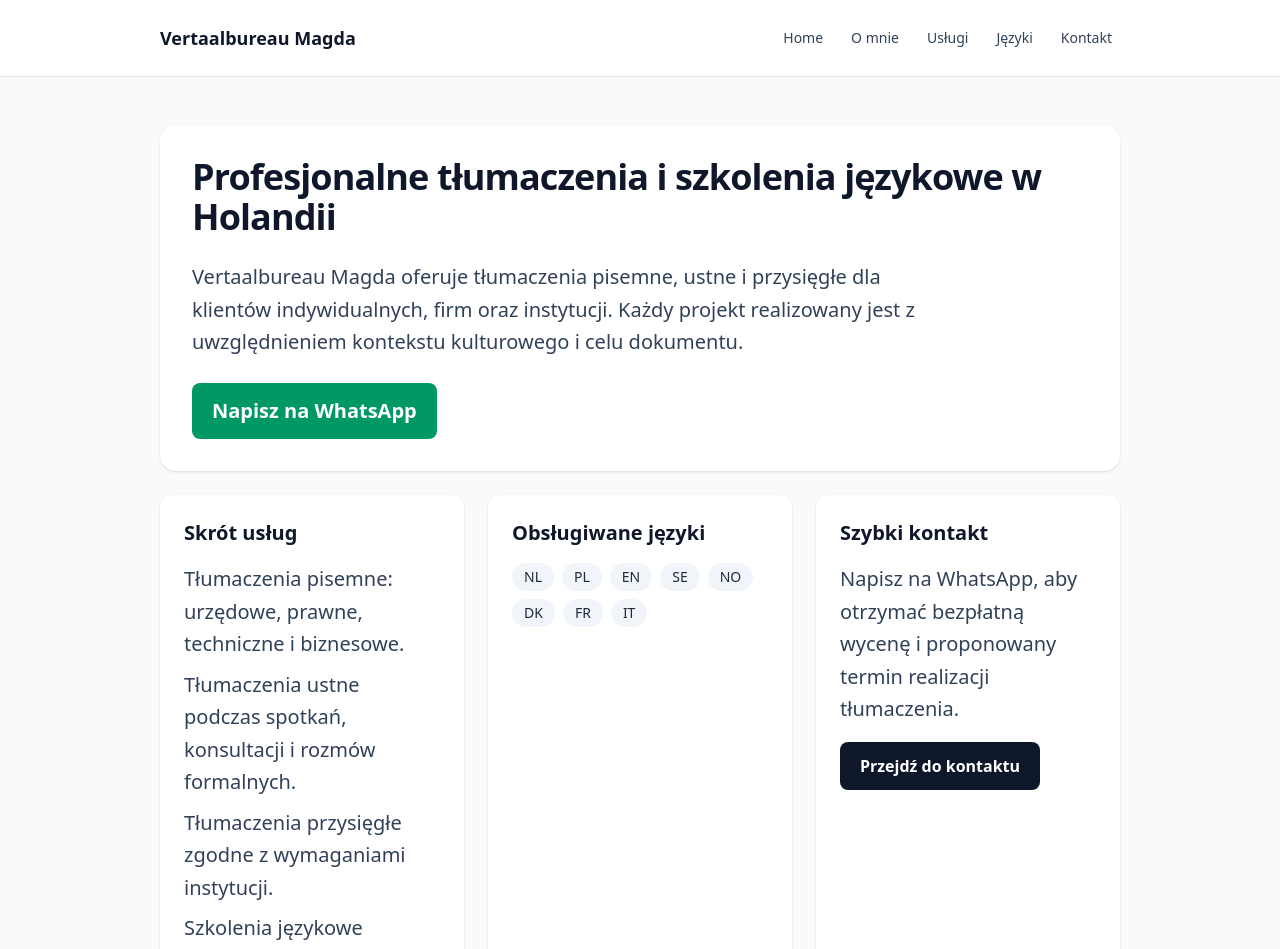
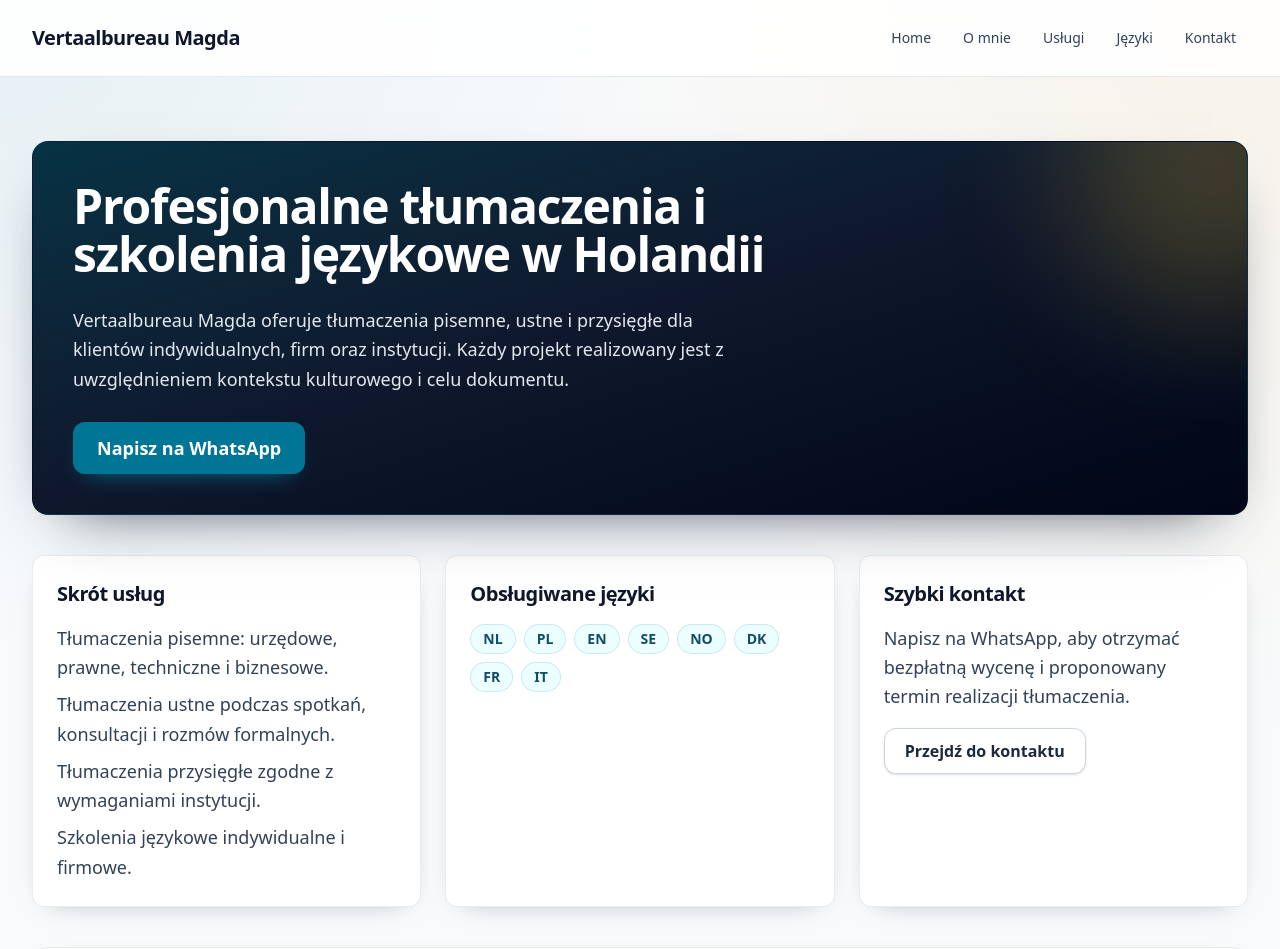
Before and after one commit to mareksuchodolski12-hash/magdatlumacz, a Next.js app: page / in a window 1280 px wide. Shown: the top 949 px of the page. Built offline with nearby package versions, Linux system fonts and the light colour scheme.

Commit message:
feat: add premium visual design system and reusable UI components
Co-authored-by: mareksuchodolski12-hash <260609300+mareksuchodolski12-hash@users.noreply.github.com>

```diff
--- a/components/Layout.tsx
+++ b/components/Layout.tsx
@@ -1,5 +1,6 @@
 import Link from "next/link";
 import { ReactNode, useEffect, useState } from "react";
+import Button, { getButtonClasses } from "@/components/ui/Button";
 
 const navItems = [
   { href: "/", label: "Home" },
@@ -24,29 +25,32 @@ export default function Layout({ children }: { children: ReactNode }) {
   };
 
   return (
-    <div className="min-h-screen bg-slate-50 text-slate-900">
-      <header className="sticky top-0 z-40 border-b border-slate-200 bg-white/95 backdrop-blur">
-        <div className="mx-auto flex w-full max-w-screen-lg items-center justify-between px-4 py-4 md:px-6 lg:px-8">
-          <Link href="/" className="text-lg font-bold text-slate-900">
+    <div className="min-h-screen bg-transparent text-slate-900">
+      <header className="sticky top-0 z-40 border-b border-slate-200/90 bg-white/90 backdrop-blur-md">
+        <div className="page-container flex items-center justify-between py-4">
+          <Link href="/" className="text-lg font-bold tracking-tight text-slate-900 md:text-xl">
             Vertaalbureau Magda
           </Link>
 
-          <button
-            type="button"
-            className="inline-flex min-h-11 items-center rounded-lg border border-slate-300 px-3 py-2 text-sm font-medium text-slate-700 hover:bg-slate-100 xl:hidden"
+          <Button
             aria-expanded={isMenuOpen}
             aria-controls="mobile-navigation"
             aria-label="Toggle navigation menu"
             onClick={() => setIsMenuOpen((previous) => !previous)}
+            variant="secondary"
+            className="xl:hidden"
           >
             Menu
-          </button>
+          </Button>
 
           <nav aria-label="Główna nawigacja" className="hidden xl:block">
-            <ul className="flex flex-wrap gap-3 text-sm font-medium">
+            <ul className="flex flex-wrap gap-2 text-sm font-medium">
               {navItems.map((item) => (
                 <li key={item.href}>
-                  <Link href={item.href} className="inline-flex min-h-11 items-center px-2 text-slate-700 hover:text-slate-900">
+                  <Link
+                    href={item.href}
+                    className="inline-flex min-h-11 items-center rounded-lg px-3 text-slate-700 hover:bg-slate-100 hover:text-slate-900"
+                  >
                     {item.label}
                   </Link>
                 </li>
@@ -59,14 +63,14 @@ export default function Layout({ children }: { children: ReactNode }) {
           <nav
             id="mobile-navigation"
             aria-label="Nawigacja mobilna"
-            className="border-t border-slate-200 bg-white xl:hidden"
+            className="border-t border-slate-200/90 bg-white/95 xl:hidden"
           >
-            <ul className="mx-auto flex w-full max-w-screen-lg flex-col px-4 py-3 md:px-6 lg:px-8">
+            <ul className="page-container flex flex-col py-3">
               {navItems.map((item) => (
                 <li key={item.href}>
                   <Link
                     href={item.href}
-                    className="inline-flex min-h-12 w-full items-center rounded-lg px-3 py-2 text-base font-medium text-slate-700 hover:bg-slate-100 hover:text-slate-900"
+                    className={`${getButtonClasses("secondary")} w-full justify-start text-base`}
                     onClick={handleMenuClose}
                   >
                     {item.label}
@@ -78,10 +82,10 @@ export default function Layout({ children }: { children: ReactNode }) {
         )}
       </header>
 
-      <main className="text-base leading-relaxed md:text-lg lg:text-xl">{children}</main>
+      <main className="text-base leading-relaxed md:text-lg">{children}</main>
 
-      <footer className="border-t border-slate-200 bg-white py-6">
-        <div className="mx-auto flex w-full max-w-screen-lg flex-col gap-2 px-4 text-sm text-slate-600 md:px-6 lg:px-8">
+      <footer className="border-t border-slate-200/90 bg-white/80 py-8 backdrop-blur-sm">
+        <div className="page-container flex flex-col gap-2 text-sm text-slate-600">
           <p>© {new Date().getFullYear()} Vertaalbureau Magda</p>
           <p>Profesjonalne tłumaczenia i szkolenia językowe w Holandii.</p>
         </div>
--- /dev/null
+++ b/components/ui/Button.tsx
@@ -0,0 +1,30 @@
+import { ButtonHTMLAttributes } from "react";
+
+type ButtonVariant = "primary" | "secondary";
+type ButtonSize = "md" | "lg";
+
+export function getButtonClasses(variant: ButtonVariant = "primary", size: ButtonSize = "md") {
+  const baseClasses =
+    "inline-flex items-center justify-center rounded-xl font-semibold transition-all duration-200 focus-visible:outline focus-visible:outline-2 focus-visible:outline-offset-2";
+  const variantClasses = {
+    primary:
+      "bg-cyan-700 text-white shadow-[0_10px_24px_-14px_rgba(8,145,178,0.95)] hover:bg-cyan-800 focus-visible:outline-cyan-700",
+    secondary:
+      "border border-slate-300 bg-white text-slate-800 shadow-sm hover:border-slate-400 hover:bg-slate-50 focus-visible:outline-slate-700",
+  };
+  const sizeClasses = {
+    md: "min-h-11 px-5 py-2.5 text-sm sm:text-base",
+    lg: "min-h-12 px-6 py-3 text-base sm:text-lg",
+  };
+
+  return `${baseClasses} ${variantClasses[variant]} ${sizeClasses[size]}`;
+}
+
+type Props = ButtonHTMLAttributes<HTMLButtonElement> & {
+  variant?: ButtonVariant;
+  size?: ButtonSize;
+};
+
+export default function Button({ variant = "primary", size = "md", className = "", type = "button", ...props }: Props) {
+  return <button type={type} className={`${getButtonClasses(variant, size)} ${className}`.trim()} {...props} />;
+}
--- /dev/null
+++ b/components/ui/Card.tsx
@@ -0,0 +1,11 @@
+import { ElementType, ReactNode } from "react";
+
+type Props = {
+  as?: ElementType;
+  className?: string;
+  children: ReactNode;
+};
+
+export default function Card({ as: Component = "article", className = "", children }: Props) {
+  return <Component className={`premium-card ${className}`.trim()}>{children}</Component>;
+}
--- /dev/null
+++ b/components/ui/Section.tsx
@@ -0,0 +1,10 @@
+import { ReactNode } from "react";
+
+type Props = {
+  className?: string;
+  children: ReactNode;
+};
+
+export default function Section({ className = "", children }: Props) {
+  return <section className={`section-shell ${className}`.trim()}>{children}</section>;
+}
--- a/pages/index.tsx
+++ b/pages/index.tsx
@@ -1,4 +1,7 @@
 import SeoHead from "@/components/SeoHead";
+import Card from "@/components/ui/Card";
+import { getButtonClasses } from "@/components/ui/Button";
+import Section from "@/components/ui/Section";
 import Link from "next/link";
 
 const languages = ["NL", "PL", "EN", "SE", "NO", "DK", "FR", "IT"];
@@ -12,69 +15,62 @@ export default function Home() {
         keywords="tłumacz przysięgły Holandia, biuro tłumaczeń Holandia, tłumaczenia niderlandzki polski"
       />
       <div className="page-container page-section">
-        <section className="space-y-6 rounded-2xl bg-white p-6 shadow-sm md:p-8">
-          <h1 className="text-3xl font-bold tracking-tight text-slate-900 sm:text-4xl">
+        <section className="hero-shell space-y-6 md:space-y-7">
+          <h1 className="max-w-3xl text-3xl font-bold tracking-tight text-white sm:text-4xl md:text-5xl">
             Profesjonalne tłumaczenia i szkolenia językowe w Holandii
           </h1>
-          <p className="readable-copy">
+          <p className="max-w-2xl text-base leading-relaxed text-slate-200 sm:text-lg">
             Vertaalbureau Magda oferuje tłumaczenia pisemne, ustne i przysięgłe dla klientów indywidualnych, firm
             oraz instytucji. Każdy projekt realizowany jest z uwzględnieniem kontekstu kulturowego i celu dokumentu.
           </p>
           <a
             href="https://wa.me/31622438574"
-            className="inline-flex min-h-12 items-center rounded-lg bg-emerald-600 px-5 py-3 font-semibold text-white hover:bg-emerald-700"
+            className={getButtonClasses("primary", "lg")}
           >
             Napisz na WhatsApp
           </a>
         </section>
 
         <section className="grid grid-cols-1 gap-6 md:grid-cols-2 lg:grid-cols-3">
-          <article className="rounded-xl bg-white p-6 shadow-sm">
-            <h2 className="text-xl font-semibold text-slate-900">Skrót usług</h2>
+          <Card>
+            <h2 className="section-subtitle">Skrót usług</h2>
             <ul className="mt-4 space-y-2 leading-relaxed text-slate-700">
               <li>Tłumaczenia pisemne: urzędowe, prawne, techniczne i biznesowe.</li>
               <li>Tłumaczenia ustne podczas spotkań, konsultacji i rozmów formalnych.</li>
               <li>Tłumaczenia przysięgłe zgodne z wymaganiami instytucji.</li>
               <li>Szkolenia językowe indywidualne i firmowe.</li>
             </ul>
-          </article>
-          <article className="rounded-xl bg-white p-6 shadow-sm">
-            <h2 className="text-xl font-semibold text-slate-900">Obsługiwane języki</h2>
+          </Card>
+          <Card>
+            <h2 className="section-subtitle">Obsługiwane języki</h2>
             <ul className="mt-4 flex flex-wrap gap-2" role="list">
               {languages.map((language) => (
-                <li
-                  key={language}
-                  role="listitem"
-                  className="list-none rounded-full bg-slate-100 px-3 py-1 text-sm font-medium text-slate-800"
-                >
+                <li key={language} role="listitem" className="language-pill list-none">
                   {language}
                 </li>
               ))}
             </ul>
-          </article>
-          <article className="rounded-xl bg-white p-6 shadow-sm">
-            <h2 className="text-xl font-semibold text-slate-900">Szybki kontakt</h2>
+          </Card>
+          <Card>
+            <h2 className="section-subtitle">Szybki kontakt</h2>
             <p className="mt-4 leading-relaxed text-slate-700">
               Napisz na WhatsApp, aby otrzymać bezpłatną wycenę i proponowany termin realizacji tłumaczenia.
             </p>
-            <Link
-              href="/kontakt"
-              className="mt-4 inline-flex min-h-12 items-center rounded-lg bg-slate-900 px-5 py-3 text-base font-semibold text-white hover:bg-slate-700"
-            >
+            <Link href="/kontakt" className={`mt-4 ${getButtonClasses("secondary")}`}>
               Przejdź do kontaktu
             </Link>
-          </article>
+          </Card>
         </section>
 
-        <section className="rounded-xl bg-white p-6 shadow-sm">
-          <h2 className="text-xl font-semibold text-slate-900">Dlaczego warto wybrać Vertaalbureau Magda</h2>
+        <Section>
+          <h2 className="section-subtitle">Dlaczego warto wybrać Vertaalbureau Magda</h2>
           <ul className="mt-4 list-disc space-y-2 pl-5 leading-relaxed text-slate-700">
             <li>Ponad 30 lat doświadczenia w tłumaczeniach i edukacji językowej.</li>
             <li>Ekspertyza filologiczna: skandynawistyka i anglistyka.</li>
             <li>Poufność danych, terminowość i transparentny proces współpracy.</li>
             <li>Jakość oparta na wiedzy eksperckiej zamiast automatycznych przekładów.</li>
           </ul>
-        </section>
+        </Section>
       </div>
     </>
   );
--- a/styles/globals.css
+++ b/styles/globals.css
@@ -2,10 +2,12 @@
 
 body {
   @apply bg-slate-50 text-slate-900 antialiased;
+  background-image: radial-gradient(circle at top left, rgb(14 116 144 / 0.08), transparent 35%),
+    radial-gradient(circle at top right, rgb(245 158 11 / 0.08), transparent 40%);
 }
 
 a {
-  @apply transition-colors;
+  @apply transition-colors duration-200;
 }
 
 img {
@@ -14,14 +16,43 @@ img {
 
 @layer components {
   .page-container {
-    @apply mx-auto w-full max-w-screen-lg px-4 md:px-6 lg:px-8;
+    @apply mx-auto w-full max-w-screen-xl px-4 md:px-6 lg:px-8;
   }
 
   .page-section {
-    @apply space-y-6 py-12;
+    @apply space-y-8 py-12 md:space-y-10 md:py-16;
   }
 
   .readable-copy {
-    @apply max-w-prose leading-relaxed text-slate-700;
+    @apply max-w-prose text-[1.04rem] leading-relaxed text-slate-700;
+  }
+
+  .section-shell {
+    @apply rounded-2xl border border-slate-200/80 bg-white/90 p-6 shadow-[0_10px_30px_-18px_rgba(15,23,42,0.45)] backdrop-blur-sm md:p-8;
+  }
+
+  .section-title {
+    @apply text-2xl font-semibold tracking-tight text-slate-900 sm:text-3xl;
+  }
+
+  .section-subtitle {
+    @apply text-xl font-semibold tracking-tight text-slate-900;
+  }
+
+  .premium-card {
+    @apply rounded-xl border border-slate-200/80 bg-white p-6 shadow-[0_8px_28px_-20px_rgba(15,23,42,0.55)];
+  }
+
+  .language-pill {
+    @apply rounded-full border border-cyan-700/15 bg-cyan-50 px-3 py-1 text-sm font-semibold text-cyan-900;
+  }
+
+  .hero-shell {
+    @apply relative overflow-hidden rounded-2xl border border-cyan-800/10 bg-gradient-to-br from-cyan-950 via-slate-900 to-slate-950 p-6 text-slate-100 shadow-[0_25px_60px_-35px_rgba(15,23,42,0.85)] md:p-10;
+  }
+
+  .hero-shell::after {
+    content: "";
+    @apply pointer-events-none absolute -right-28 -top-28 h-72 w-72 rounded-full bg-amber-300/20 blur-3xl;
   }
 }
```
Also changed, not shown: pages/jezyki.tsx (+31 -19 lines), pages/kontakt.tsx (+18 -16 lines), pages/o-mnie.tsx (+14 -11 lines), pages/uslugi.tsx (+16 -10 lines).
